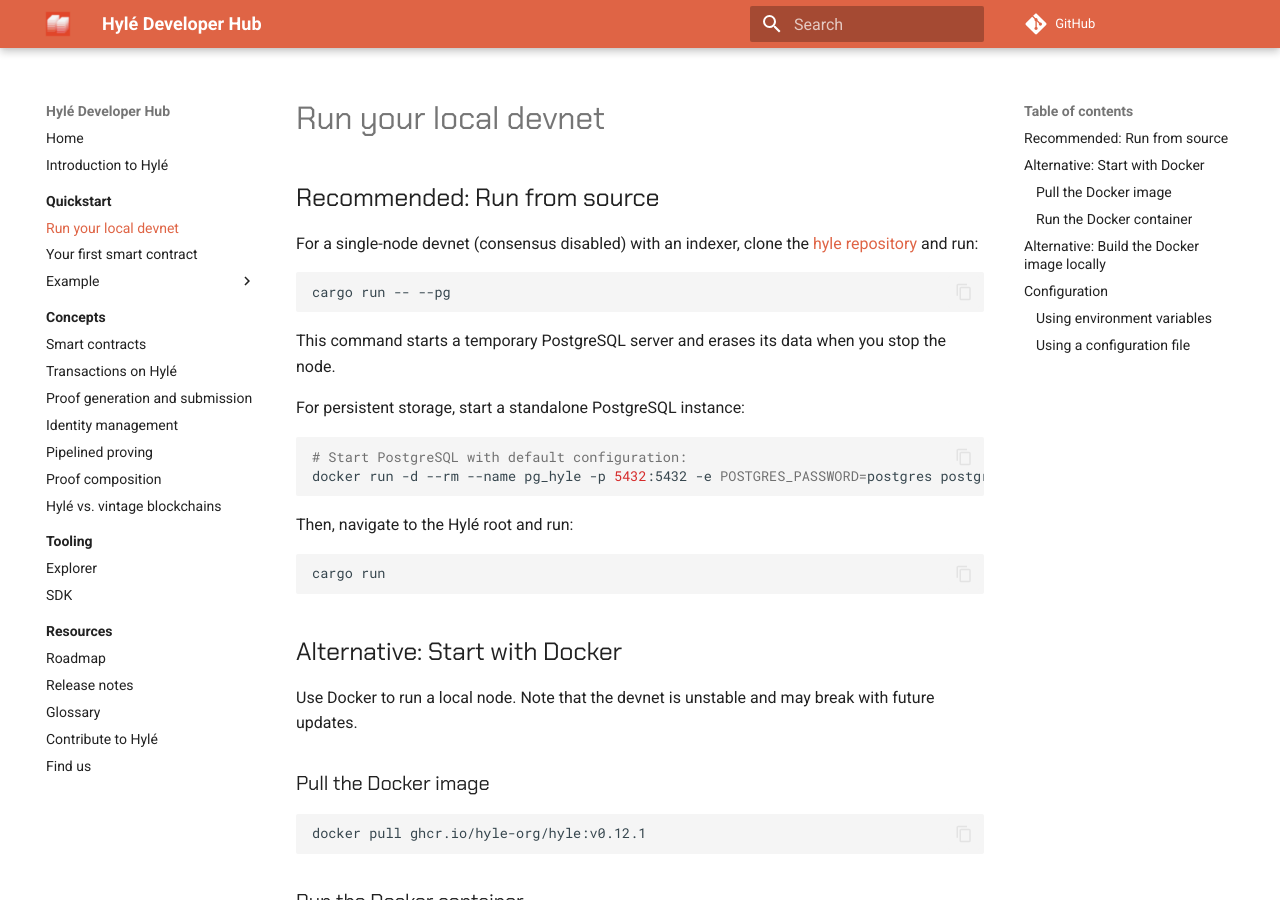
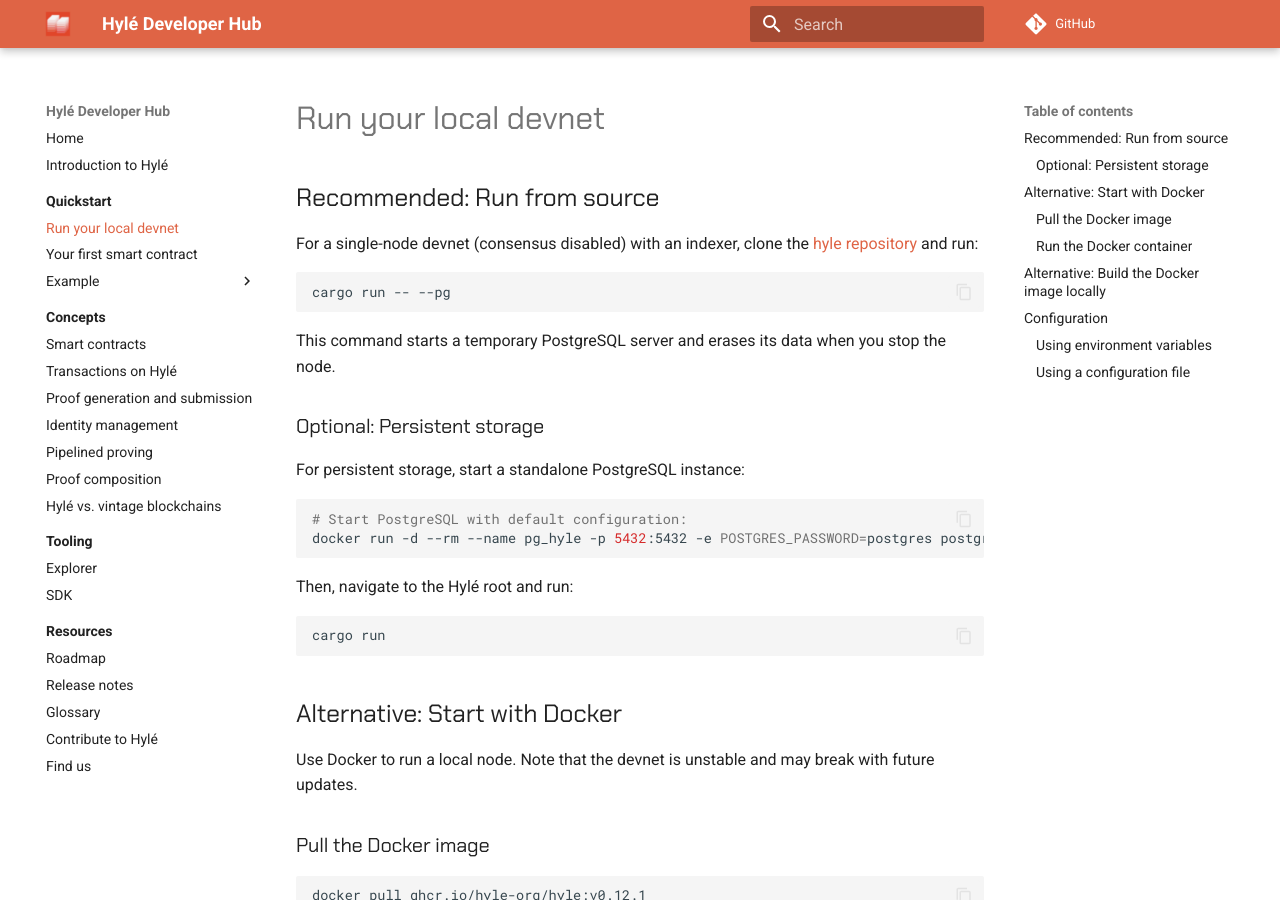
Before and after one commit to Hyle-org/devhub-hyle, an MkDocs documentation site: the page built from docs/quickstart/devnet.md, in a window 1280 px wide and 900 px high. Built offline with MkDocs 1.6.1 and Material for MkDocs 9.7.7, drawn with Linux system fonts in a browser that asks for light colours; plug-ins that fetch from the network failed and are left out; comment, search, counter and statistics services are not loaded.

Commit message:
make persistent storage visibly optional

````diff
--- a/docs/quickstart/devnet.md
+++ b/docs/quickstart/devnet.md
@@ -9,6 +9,8 @@
 ```
 
 This command starts a temporary PostgreSQL server and erases its data when you stop the node.
+
+### Optional: Persistent storage
 
 For persistent storage, start a standalone PostgreSQL instance:
 
````
